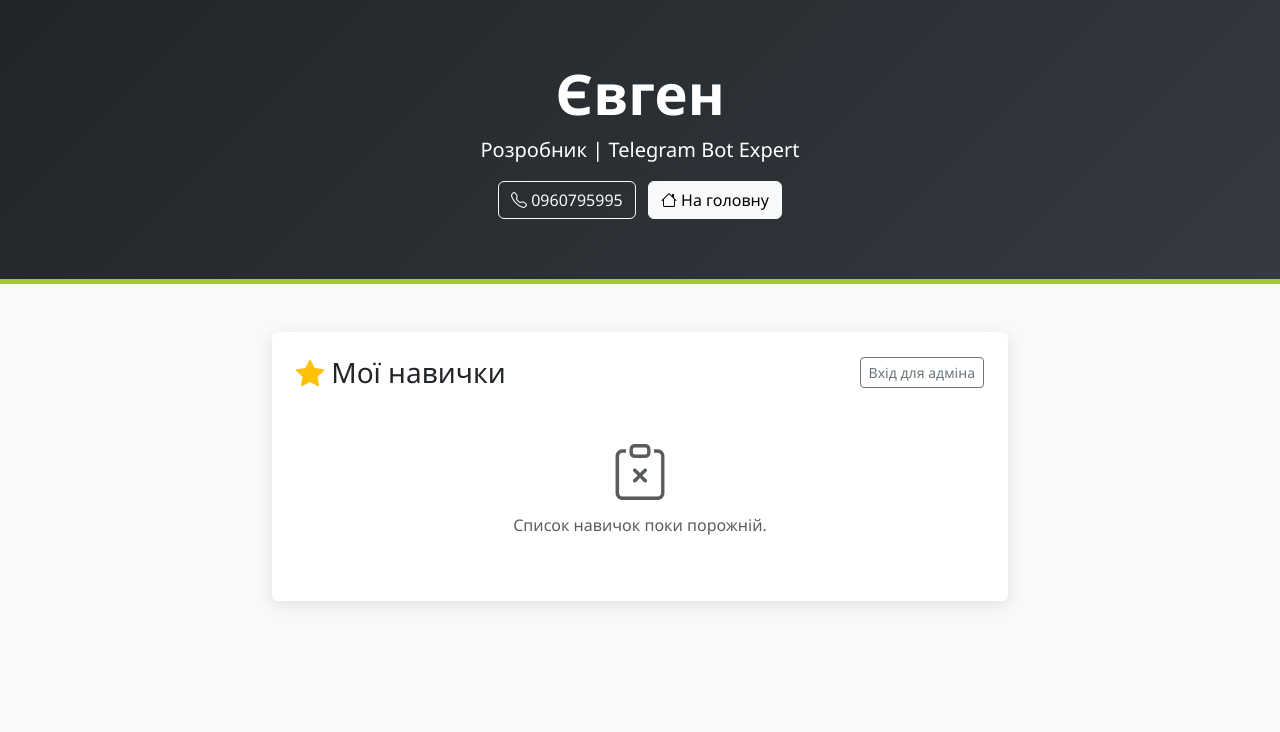
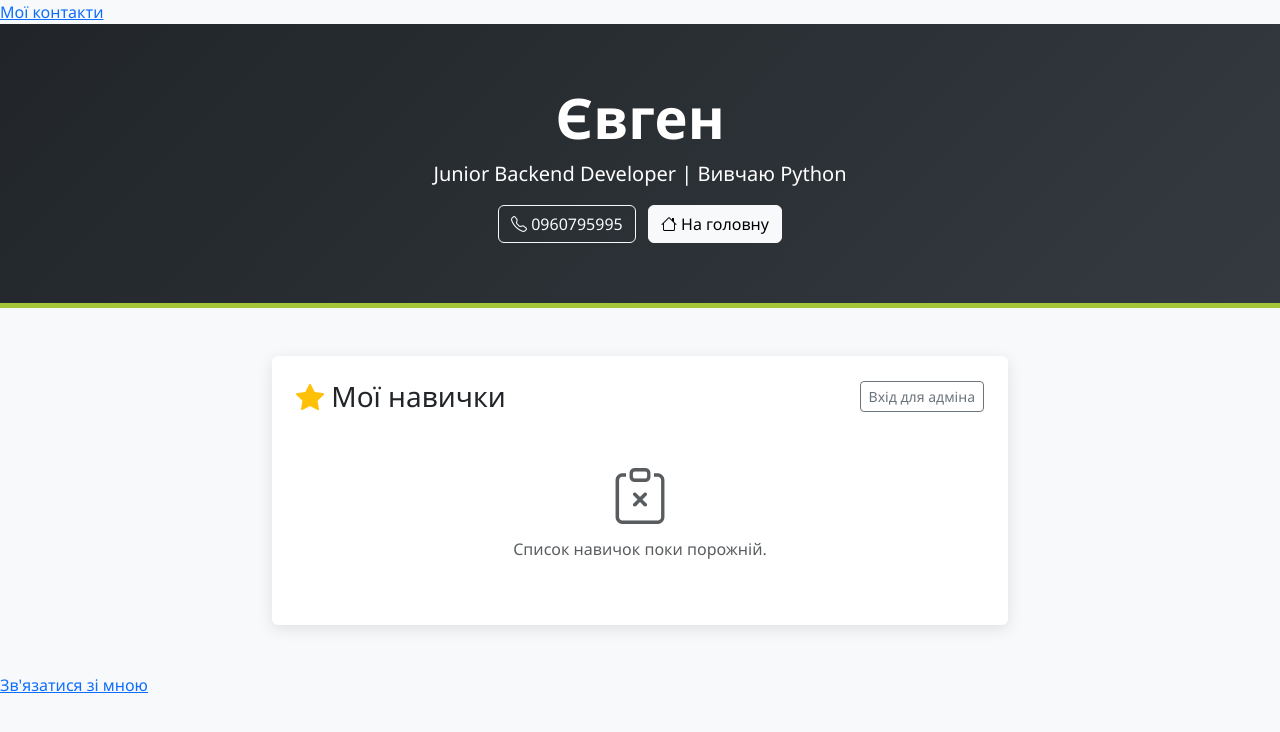
Before and after one commit to evgenw89-art/my-flask-sv, a Flask app: page /about in a window 1280 px wide. Shown: the top 732 px of the page. Run offline with Flask 3, Linux system fonts and the light colour scheme; data that the repository does not hold is empty; some libraries are stand-ins or nearby versions.

Commit message:
Add new page contacns

```diff
--- a/main.py
+++ b/main.py
@@ -28,6 +28,10 @@ def init_db():
 def index():
     return render_template('index.html')
 
+@app.route('/contacts')
+def contacts():
+    return render_template('contacts.html', my_phone="096-000-00-00")
+
 @app.route('/about', methods=['GET', 'POST'])
 def about():
     conn = get_db_connection()
@@ -51,7 +55,7 @@ def about():
     skills_data = cursor.fetchall()
     cursor.close()
     conn.close()
-    return render_template('about.html', name="Євген", phone="0960795995", skills_list=skills_data)
+    return render_template('about.html', name="Євгеній Петров", phone="0960795995", skills_list=skills_data)
 
 @app.route('/login', methods=['GET', 'POST'])
 def login():
--- a/templates/about.html
+++ b/templates/about.html
@@ -4,6 +4,7 @@
     <meta charset="UTF-8">
     <meta name="viewport" content="width=device-width, initial-scale=1.0">
     <title>Про мене | Євген</title>
+    <a href="/contacts">Мої контакти</a>
     <link href="https://cdn.jsdelivr.net/npm/bootstrap@5.3.0/dist/css/bootstrap.min.css" rel="stylesheet">
     <link rel="stylesheet" href="https://cdn.jsdelivr.net/npm/bootstrap-icons@1.11.0/font/bootstrap-icons.css">
     <style>
@@ -21,7 +22,7 @@
     <section class="hero-section text-center">
         <div class="container">
             <h1 class="display-4 fw-bold">Євген</h1>
-            <p class="lead">Розробник | Telegram Bot Expert</p>
+            <p class="lead">Junior Backend Developer | Вивчаю Python</p>
             <div class="mt-3">
                 <a href="tel:{{ phone }}" class="btn btn-outline-light me-2"><i class="bi bi-telephone"></i> {{ phone }}</a>
                 <a href="{{ url_for('index') }}" class="btn btn-light"><i class="bi bi-house"></i> На головну</a>
@@ -95,6 +96,7 @@
             </div>
         </div>
     </div>
+    <a href="{{ url_for('contacts') }}">Зв'язатися зі мною</a>
 
     <script src="https://cdn.jsdelivr.net/npm/bootstrap@5.3.0/dist/js/bootstrap.bundle.min.js"></script>
 </body>
```
Also changed, not shown: templates/contacts.html (added, +15 -0 lines).
